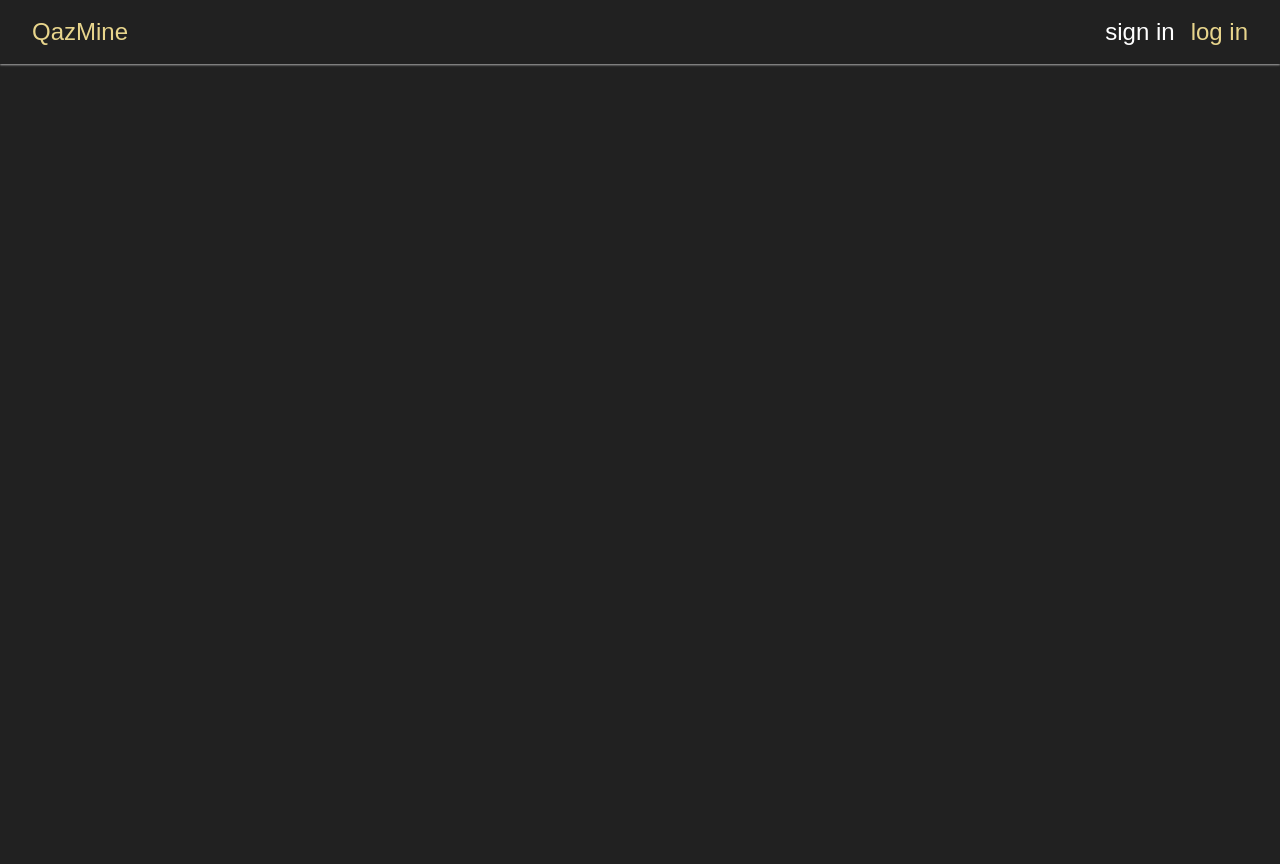
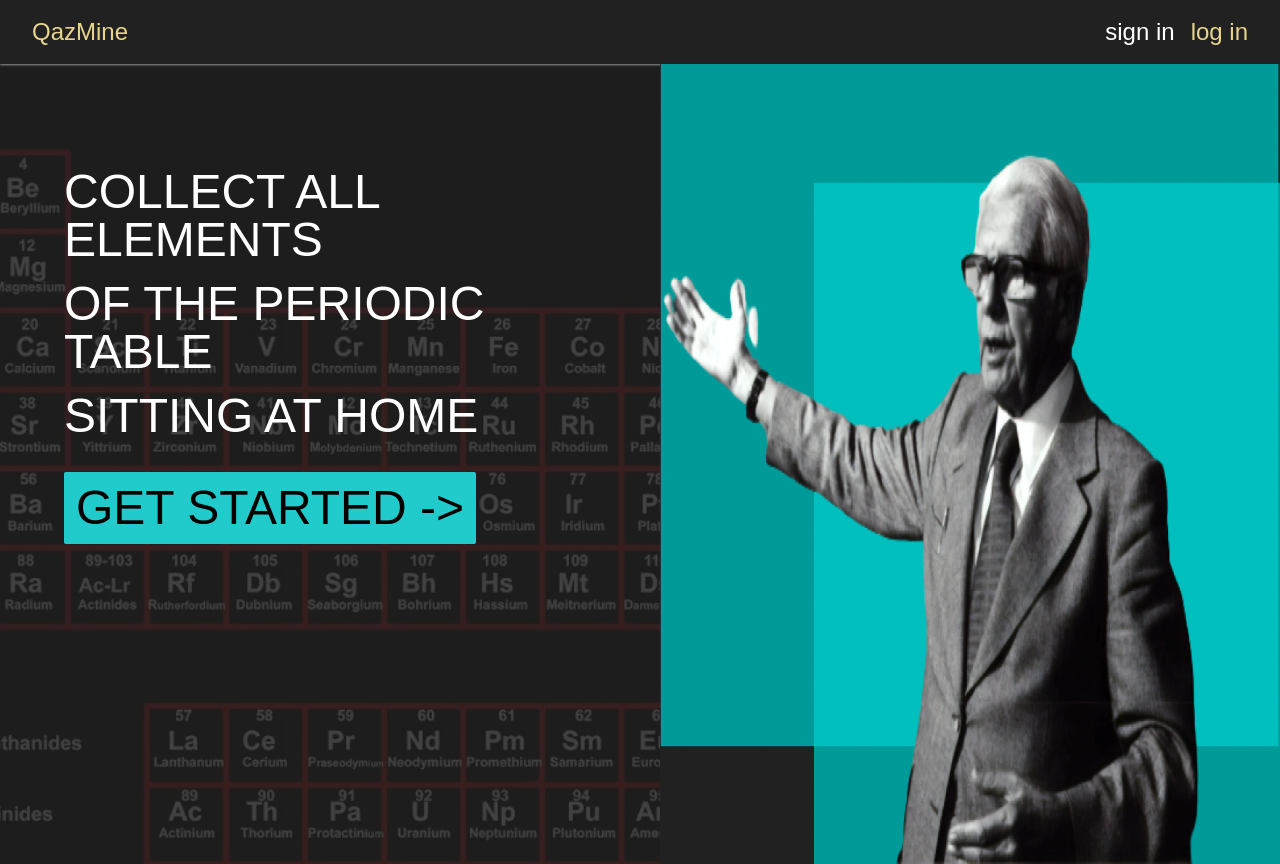
Before and after one commit to jolshylar/qazmine, a Next.js app: page / in a window 1280 px wide. Before the commit the page ends 800 px from the top, so only its background shows below. Built offline with nearby package versions, Linux system fonts and the light colour scheme; a web font is replaced by a local one.

Commit message:
feat(*): style hero component [homepage]

```diff
--- /dev/null
+++ b/components/Hero.tsx
@@ -0,0 +1,28 @@
+import Image from "next/image";
+import React from "react";
+
+const Hero = () => {
+  const bgStyles =
+    "relative bg-fixed bg-hero-background bg-center bg-cover bg-no-repeat";
+  return (
+    <div className={`lg:flex lg:gap-[6%] h-screen ${bgStyles}`}>
+      <div className="uppercase ml-[5%] text-5xl max-w-[760px]">
+        <h1 className="pt-[20%]">Collect all elements</h1>
+        <h1 className="my-4">Of the periodic table</h1>
+        <h1 className="mb-8">Sitting at home</h1>
+        <button className="p-3 rounded-sm bg-teal uppercase text-black">
+          Get Started -&gt;
+        </button>
+      </div>
+      <Image
+        className="lg:bg-chemist lg:bg-cover lg:bg-no-repeat"
+        alt="Chemist Portrait"
+        src="/images/chemist.png"
+        width={700}
+        height={550}
+      />
+    </div>
+  );
+};
+
+export default Hero;
--- a/pages/index.tsx
+++ b/pages/index.tsx
@@ -1,5 +1,6 @@
 import type { NextPage } from "next";
 import Head from "next/head";
+import Hero from "../components/Hero";
 import Layout from "../components/Layout";
 
 const Home: NextPage = () => {
@@ -10,6 +11,7 @@ const Home: NextPage = () => {
         <meta name="description" content="Roll the Periodic Table" />
         <link rel="icon" href="/favicon.ico" />
       </Head>
+      <Hero />
     </Layout>
   );
 };
```
